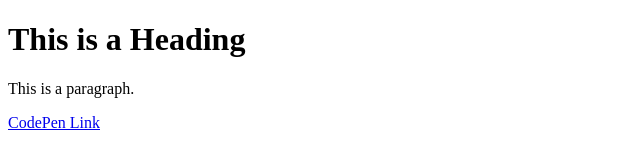
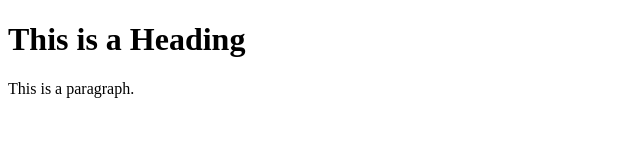
Before and after one commit to CastleGreySkull/wdd230, a plain HTML site: page index.html in a window 1280 px wide. Shown: the whole page, without its empty margins (0-640 px from the left). Drawn offline with Linux system fonts and the light colour scheme.

Commit message:
reset index.html

```diff
--- a/index.html
+++ b/index.html
@@ -6,6 +6,5 @@
   <body>
     <h1>This is a Heading</h1>
     <p>This is a paragraph.</p>
-    <a href="https://codepen.io/CastleGreySkull/pen/MWBbZLy">CodePen Link</a>
   </body>
 </html>
```
